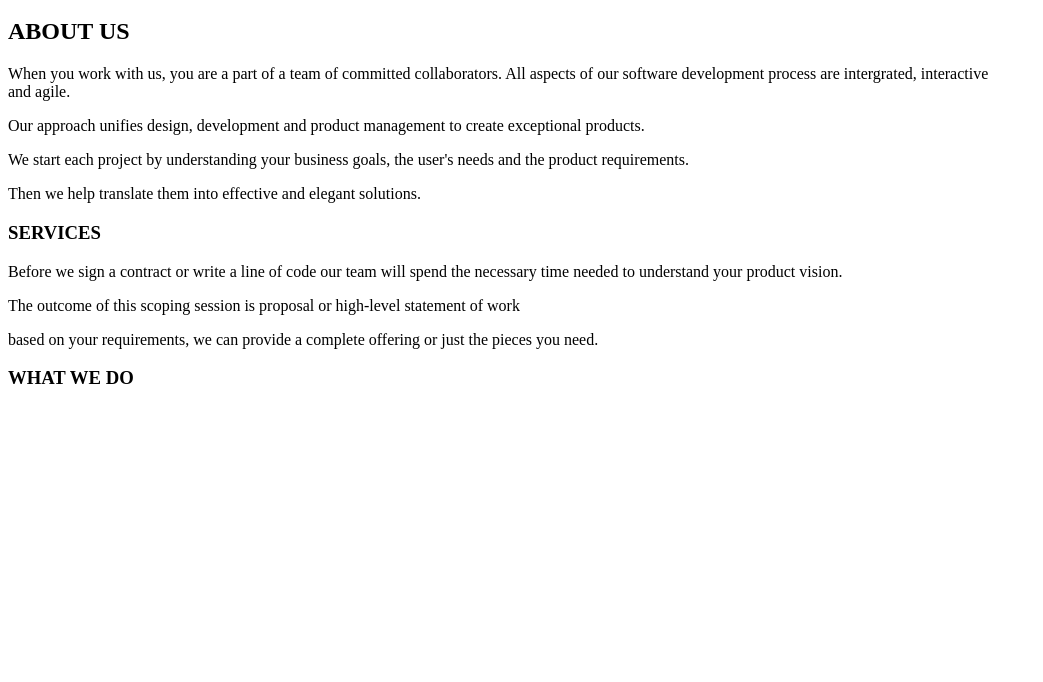
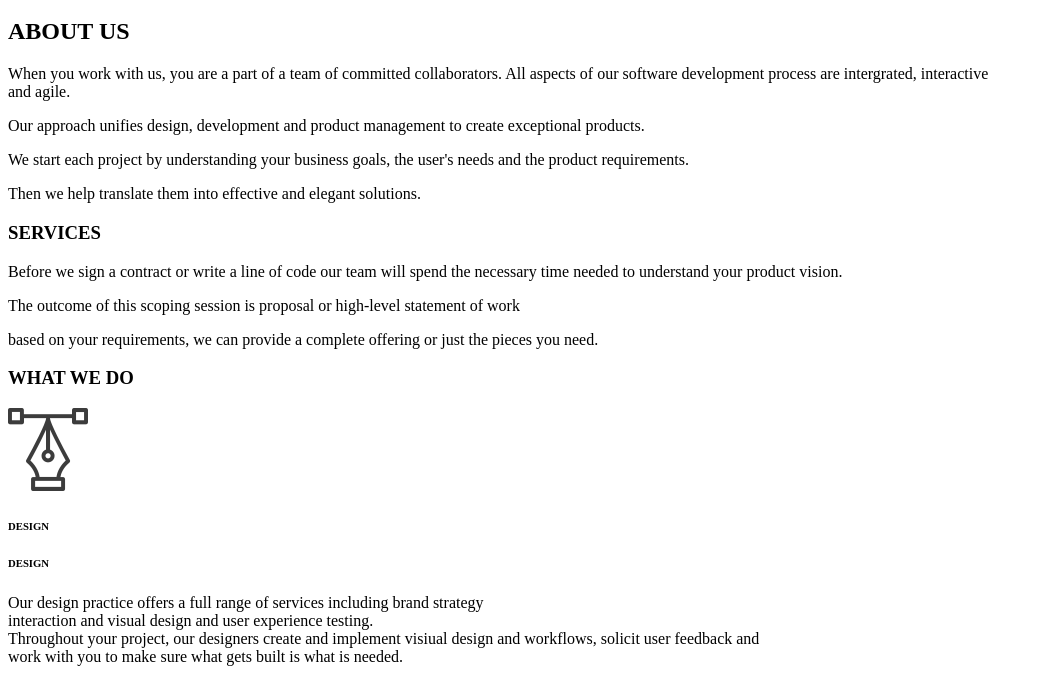
Before and after one commit to mccafee025/Delani-Studio, a plain HTML site: page index.html in a window 1280 px wide. Shown: the part 323-1005 px from the top of the page, without its empty margins (0-1043 px from the left). Before the commit the page ends 800 px from the top, so only its background shows below. Drawn offline with Linux system fonts and the light colour scheme; a script that the page names is missing; a web font is replaced by a local one.

Commit message:
add a design section in the what we do section

```diff
--- a/index.html
+++ b/index.html
@@ -76,7 +76,22 @@
         </div>
         <div class="container">
             <div class="row">
+                <!-- Design section -->
+                <div class="col-4 mt-1" id="design">
+                    <div id="designPicha">
+                        <img class="img-fluid" src="/img/design_icon.png">
+                        <h6>DESIGN</h6>
+                    </div>
+                    <div id="designPara">
+                        <h6>DESIGN</h6>
+                        <p>
+                            Our design practice offers a full range of services including brand strategy<br>interaction and visual design and user experience testing.<br>Throughout your project, our designers create and implement visiual design and workflows, solicit user feedback and<br>work with you to make sure what gets built is what is needed.
+                        </p>
+                    </div>
+                </div>
+                <!-- Design section -->
 
+                <!-- Development section -->
             </div>
         </div>
     </div>
```
